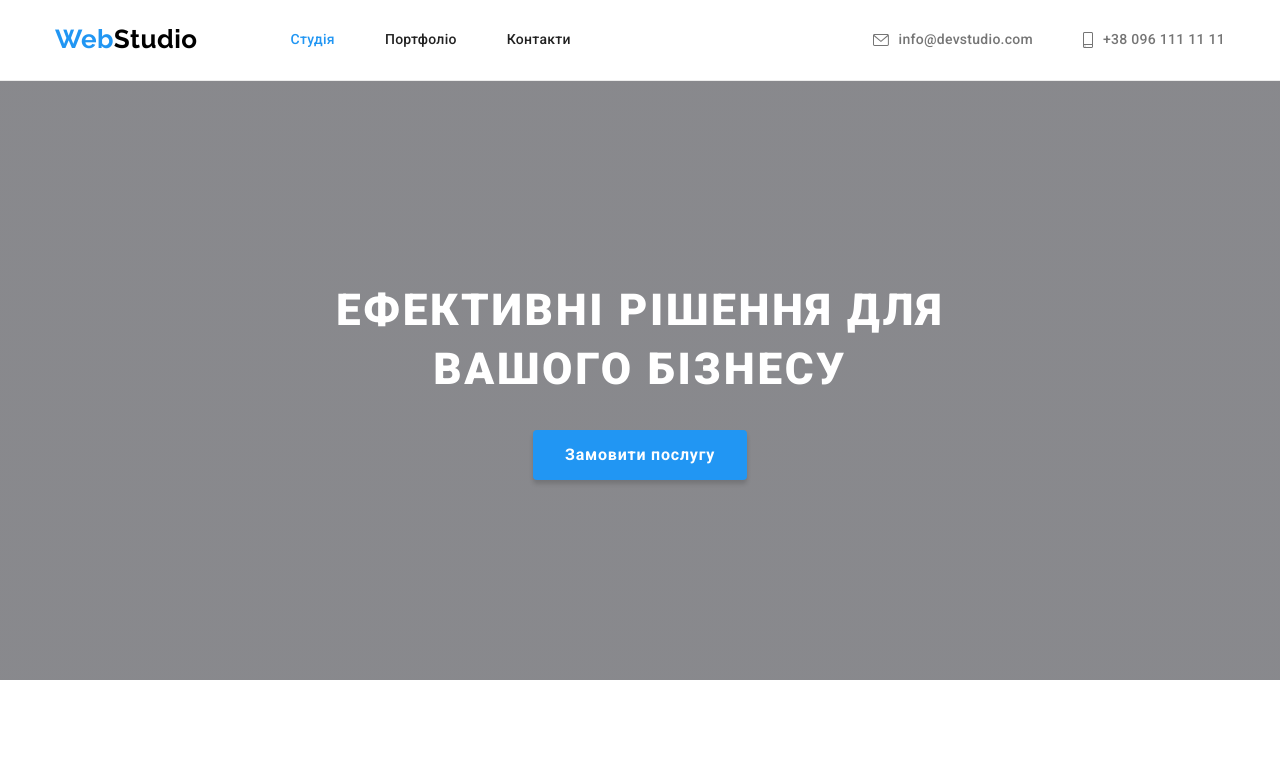
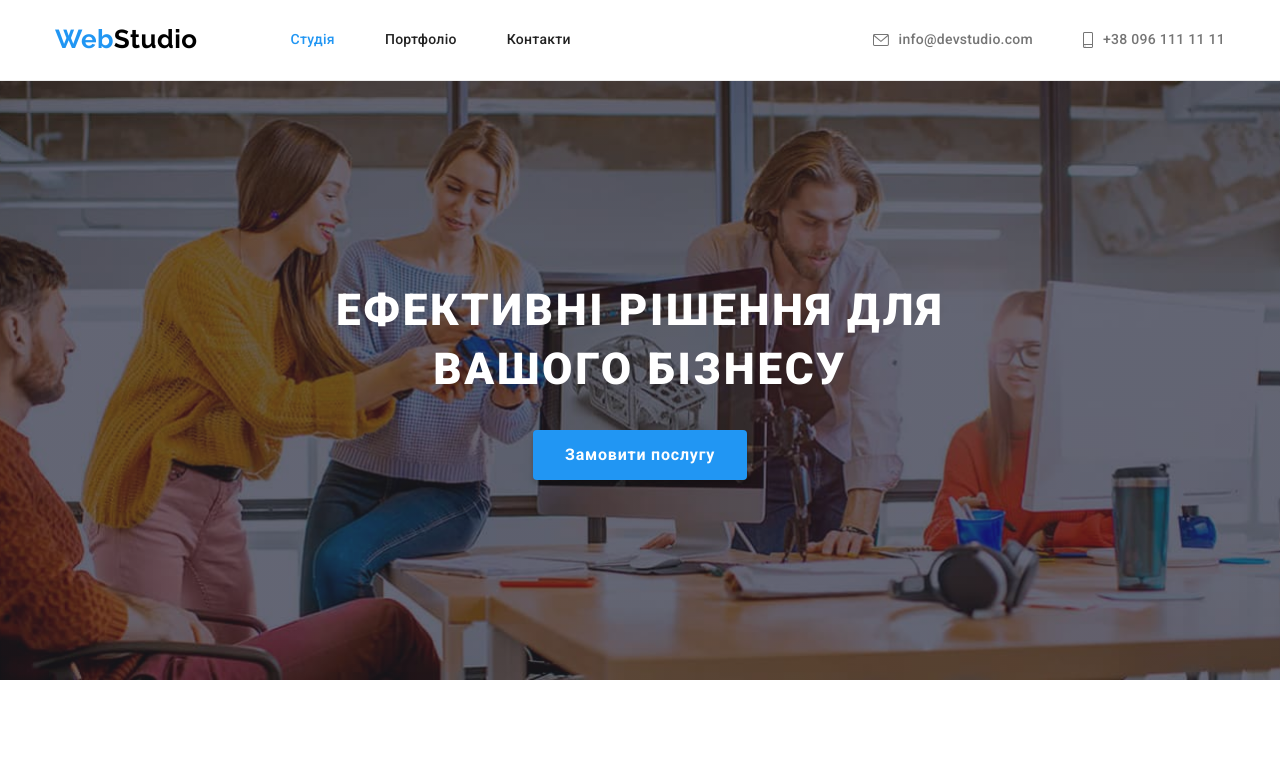
Before and after one commit to Yura-Platonov/goit-markup-hw-04, a plain HTML site: page index.html in a window 1280 px wide. Shown: the top 770 px of the page. Drawn offline with nearby package versions, Linux system fonts and the light colour scheme; the site is published under a folder, as on GitHub Pages, so addresses that start at the root find nothing.

Commit message:
correct background immage

```diff
--- a/css/styles.css
+++ b/css/styles.css
@@ -150,9 +150,12 @@ letter-spacing: 0.02em;}
     text-align: center;
 
     background-color:#C4C4C4;
-    background-image: linear-gradient(to right, rgba(47, 48, 58, 0.4), rgba(47, 48, 58, 0.4)), url(/images/hero-optimized.jpg);
+    background-image: linear-gradient(to right, rgba(47, 48, 58, 0.4), rgba(47, 48, 58, 0.4)), url(../images/hero-optimized.jpg);
 background-repeat: no-repeat;
 background-position: 50% 50%;
+max-width: 1600px;
+margin: 0 auto;
+background-size: cover;
 }
 
 h1{
```
